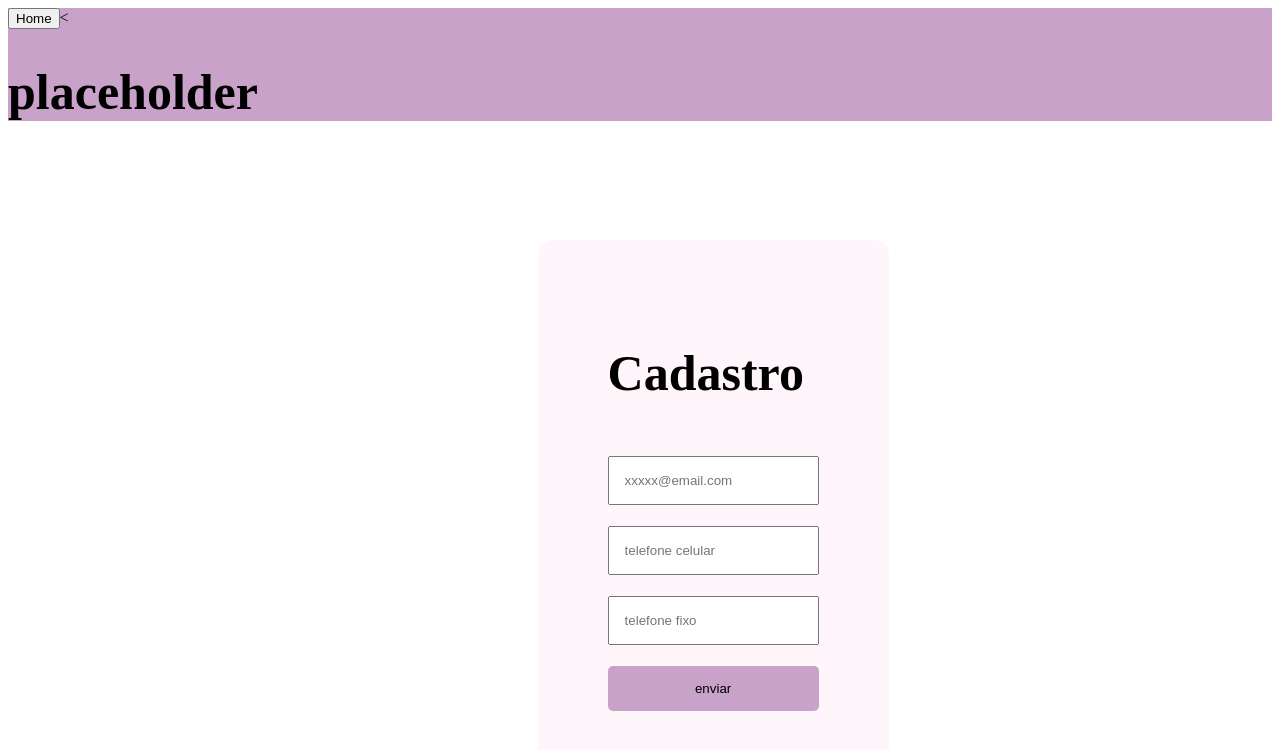
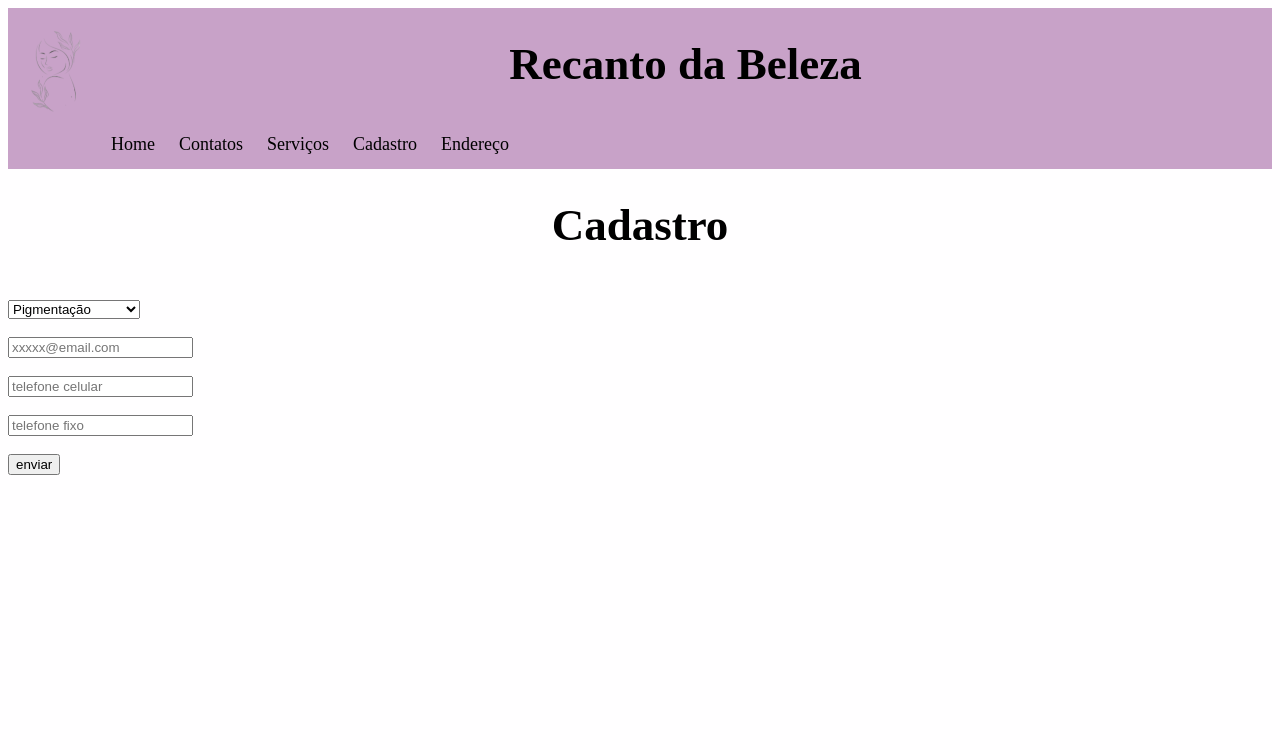
Before and after one commit to 09190433130/Site-de-Beleza, a plain HTML site: page Clinica-estética/tela de cadastro.html in a window 1280 px wide. Drawn offline with Linux system fonts and the light colour scheme.

Commit message:
Update tela de cadastro.html

```diff
--- a/Clinica-estética/tela de cadastro.html
+++ b/Clinica-estética/tela de cadastro.html
@@ -9,62 +9,40 @@
     <title>Recanto da Beleza</title>
     <link rel="shortcut icon" type="image/png" href="lixador-de-unha.png">
 
-<style>
-
-h1{font-size: 50px;}
-
-    body{
-        font-family:brush script MT;
-    }
-
-    .cadastro{
-        background-color: rgb(255, 246, 252);
-        position: absolute;
-        padding: 70px;
-        top: 30%;
-        left: 42%;
-        border-radius: 15px;
-        font-size: large;
-    }
-
-    input{
-        padding: 15px;
-        outline: none;
-    }
-
-.enviar{
-    padding: 15px;
-    width: 100%;
-    background-color: #c8a2c8;
-    outline: none;
-    border: none;
-    border-radius: 5px;
-}
-
-.cabeçalho{
-    background-color: #c8a2c8;
-}
-
-
-
-</style>
-
-
-
-
-
-
+<link rel="stylesheet" type="text/css" href="estiloo.css">
 
 </head>
 
 <body>
 
-<div class="cabeçalho">
-<a href="index.html"><button>Home</button></a><    <h1>placeholder</h1>
-</div>
+<!--Cabeçalho-->
+
+    <header>
+    <div class="header">
+        <a href="#default" class="logo"><img src="header-silhue.png"></a>
+        <h1>Recanto da Beleza</h1>
+        <div class="header-right">
+          <a href="#home">Home</a>
+          <a href="https://www.facebook.com/">Contatos</a>
+          <a href="#about">Serviços</a>
+          <a href="tela de cadastro.html">Cadastro</a>
+          <a href="https://maps.app.goo.gl/nFL6hmTViQNaPKNn9" target="_black" rel="external">Endereço</a>
+        </div>
+    </header>
+
+<!--Cadastro-->
 
 <div class="cadastro">
  <h1>Cadastro</h1>
+<br>
+<div class="Select">
+     <select class="custom-select">" name="Serviços" id="Serviços">
+      <option value="Pigmentação">Pigmentação</option>
+      <option value="Microagulhamento">Microagulhamento</option>
+      <option value="Depilação">Depilação</option>
+      <option value="Limpeza de pele">Limpeza de pele</option>
+    </select>
+</div>
 <br>
 <input type="email" id="email" placeholder="xxxxx@email.com">
 <br>
```
